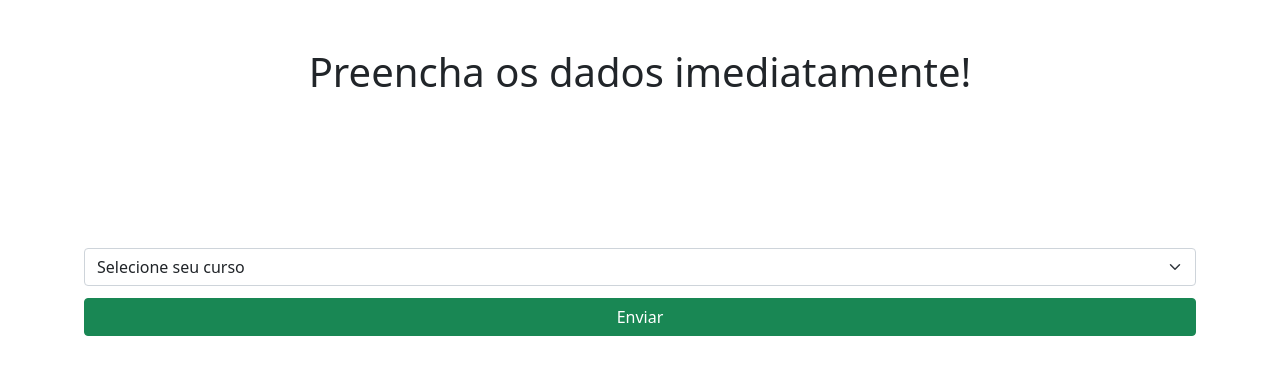
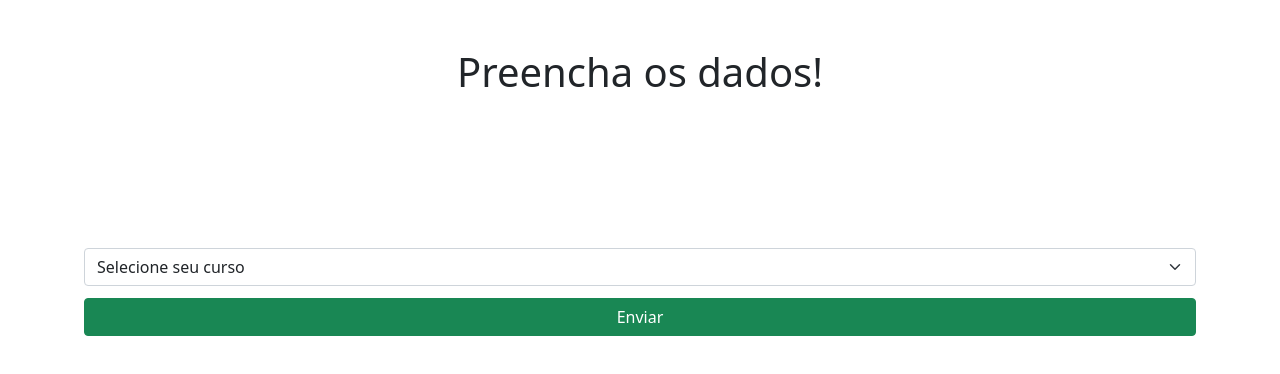
Before and after one commit to PaumdeBanana/IFCE, a plain HTML site: page index.html in a window 1280 px wide. Drawn offline with nearby package versions, Linux system fonts and the light colour scheme.

Commit message:
Update index.html

```diff
--- a/index.html
+++ b/index.html
@@ -25,7 +25,7 @@
 
 <body>
     <header class="p-5">
-        <h1 class="text-center">Preencha os dados imediatamente!</h1>
+        <h1 class="text-center">Preencha os dados!</h1>
     </header>
     <main class="m-lg-5 p-lg-5 m-3">
         <form id="form" action="">
```
